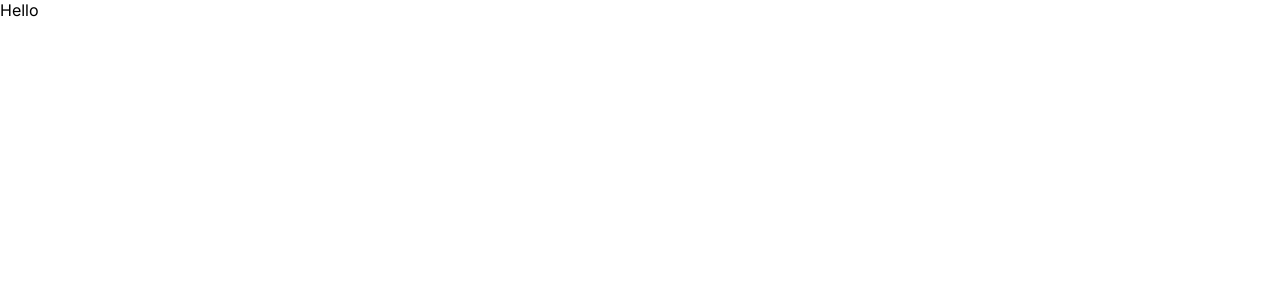
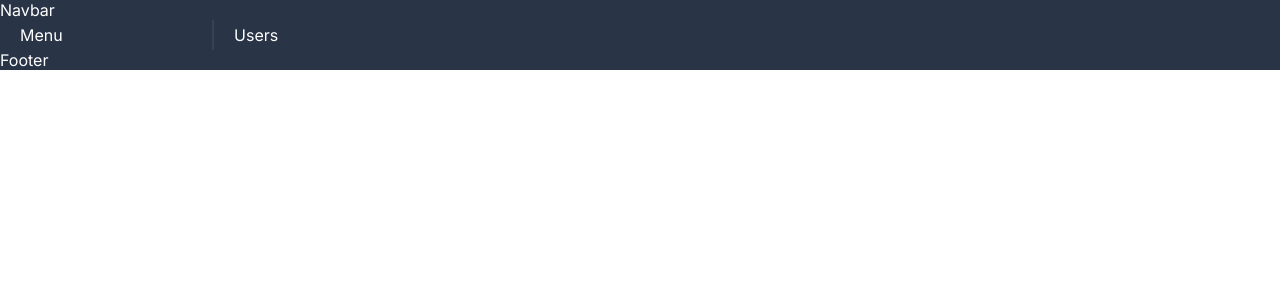
Before and after one commit to olehkl1apko/universal-dashboard-reactjs-app, a React (Vite) app in the folder frontend/: page /users in a window 1280 px wide. Shown: the top 300 px of the page. Built offline with nearby package versions, Linux system fonts and the light colour scheme.

Commit message:
ADD: structure of pages & routes

```diff
--- a/frontend/src/App.tsx
+++ b/frontend/src/App.tsx
@@ -1,7 +1,50 @@
+import { createBrowserRouter, RouterProvider } from "react-router-dom";
+
 import "./styles/global.scss";
 
+import { Layout } from "./components";
+import Home from "./pages/home/Home";
+import Users from "./pages/users/Users";
+import Products from "./pages/products/Products";
+import Login from "./pages/login/Login";
+import User from "./pages/user/User";
+import Product from "./pages/product/Product";
+
 function App() {
-  return <main>Hello</main>;
+  const router = createBrowserRouter([
+    {
+      path: "/",
+      element: <Layout />,
+      children: [
+        {
+          path: "/",
+          element: <Home />,
+        },
+        {
+          path: "/users",
+          element: <Users />,
+        },
+        {
+          path: "/products",
+          element: <Products />,
+        },
+        {
+          path: "/users/:id",
+          element: <User />,
+        },
+        {
+          path: "/products/:id",
+          element: <Product />,
+        },
+      ],
+    },
+    {
+      path: "/login",
+      element: <Login />,
+    },
+  ]);
+
+  return <RouterProvider router={router} />;
 }
 
 export default App;
--- /dev/null
+++ b/frontend/src/components/Layout.tsx
@@ -0,0 +1,18 @@
+import { Outlet } from "react-router-dom";
+
+const Layout = () => {
+  return (
+    <div className="main">
+      Navbar
+      <div className="container">
+        <div className="menuContainer">Menu</div>
+        <div className="contentContainer">
+          <Outlet />
+        </div>
+      </div>
+      Footer
+    </div>
+  );
+};
+
+export default Layout;
--- /dev/null
+++ b/frontend/src/components/index.ts
@@ -0,0 +1 @@
+export { default as Layout } from "./Layout";
--- /dev/null
+++ b/frontend/src/pages/home/Home.tsx
@@ -0,0 +1,7 @@
+import React from "react";
+
+const Home = () => {
+  return <div>Home</div>;
+};
+
+export default Home;
--- /dev/null
+++ b/frontend/src/pages/login/Login.tsx
@@ -0,0 +1,7 @@
+const Login = () => {
+  return (
+    <div>Login</div>
+  )
+}
+
+export default Login
--- /dev/null
+++ b/frontend/src/pages/product/Product.tsx
@@ -0,0 +1,7 @@
+import React from "react";
+
+const Product = () => {
+  return <div>Product</div>;
+};
+
+export default Product;
--- /dev/null
+++ b/frontend/src/pages/products/Products.tsx
@@ -0,0 +1,7 @@
+import React from "react";
+
+const Products = () => {
+  return <div>Products</div>;
+};
+
+export default Products;
--- /dev/null
+++ b/frontend/src/pages/user/User.tsx
@@ -0,0 +1,7 @@
+import React from "react";
+
+const User = () => {
+  return <div>User</div>;
+};
+
+export default User;
--- /dev/null
+++ b/frontend/src/pages/users/Users.tsx
@@ -0,0 +1,7 @@
+import React from "react";
+
+const Users = () => {
+  return <div>Users</div>;
+};
+
+export default Users;
```
